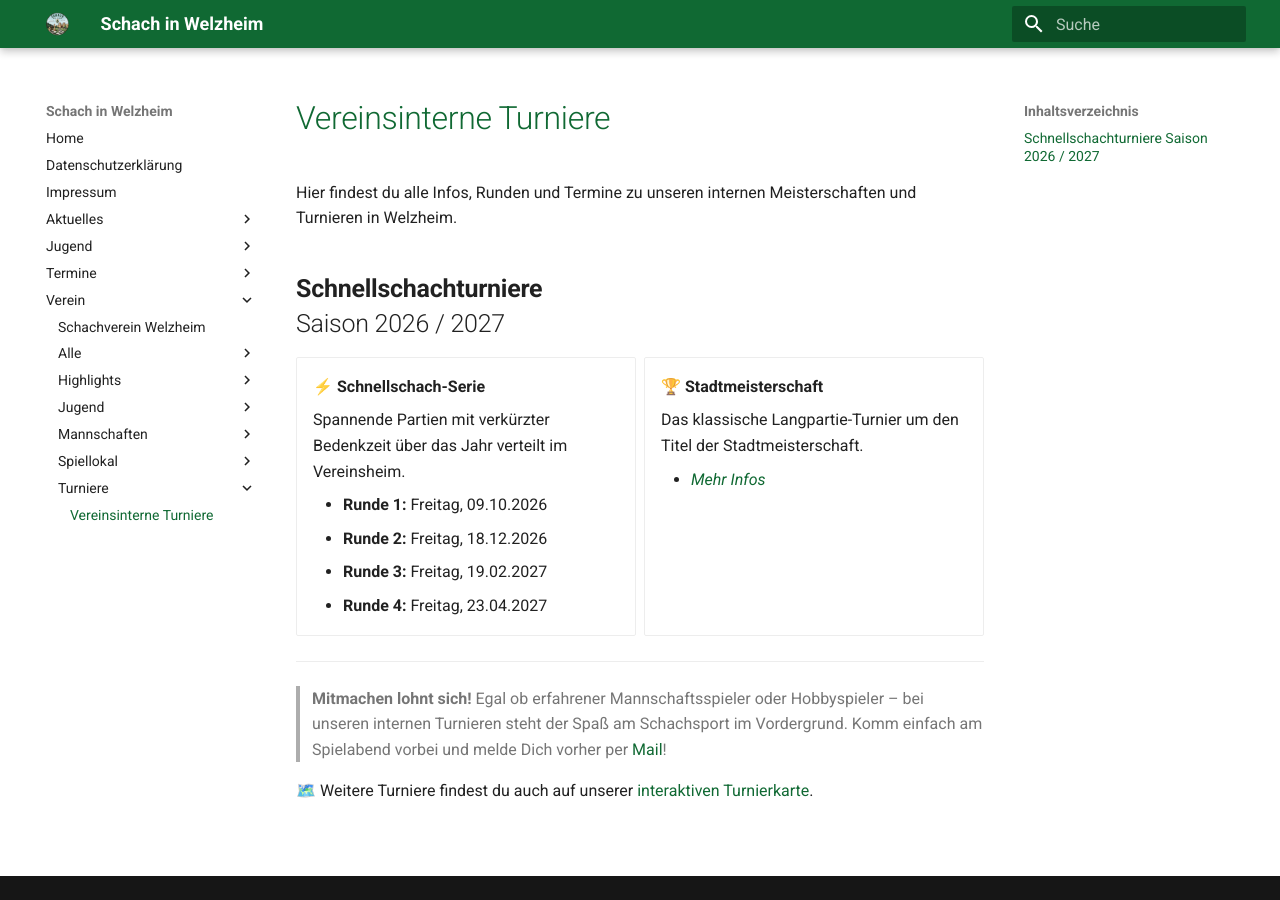
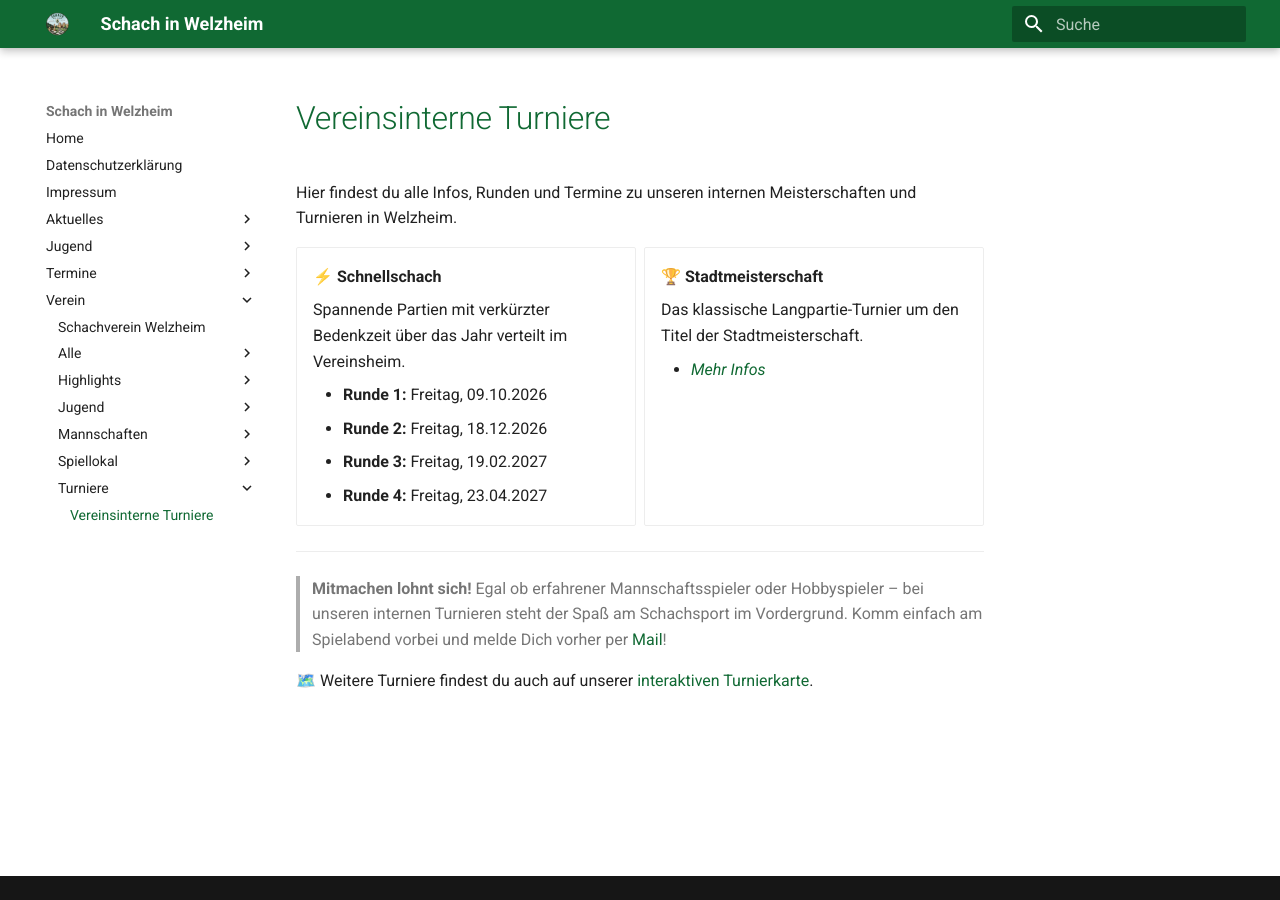
Before and after one commit to schachwelzheim/schachwelzheim, an MkDocs documentation site: the page built from docs/verein/turniere/index.md, in a window 1280 px wide. Built offline with MkDocs 1.6.1 and Material for MkDocs 9.7.7, drawn with Linux system fonts in a browser that asks for light colours.

Commit message:
Remove Schnellschachturniere section
Removed section about Schnellschachturniere for the 2026/2027 season.

```diff
--- a/docs/verein/turniere/index.md
+++ b/docs/verein/turniere/index.md
@@ -2,11 +2,9 @@
 
 Hier findest du alle Infos, Runden und Termine zu unseren internen Meisterschaften und Turnieren in Welzheim.
 
-## **Schnellschachturniere** <br>Saison 2026 / 2027
-
 <div class="grid cards" markdown>
 
--   __⚡ Schnellschach-Serie__
+-   __⚡ Schnellschach__
 
     Spannende Partien mit verkürzter Bedenkzeit über das Jahr verteilt im Vereinsheim.
 
```
